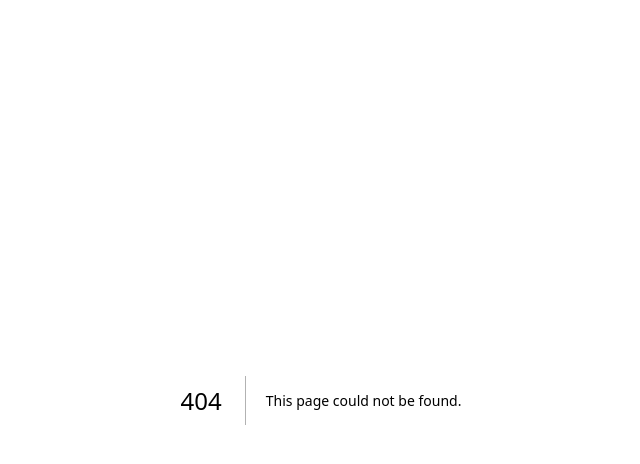
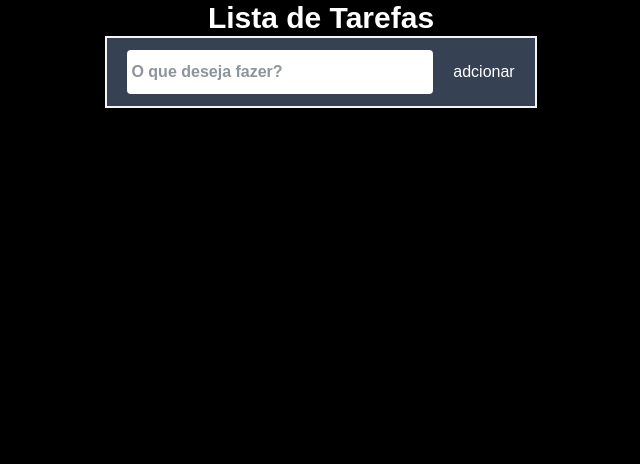
Before and after one commit to boma026/react_funcionalidades, a Next.js app in the folder react_funcionalidades/: page /tarefas in a window 1280 px wide. Before the commit this address had no page. Shown: the top 464 px of the page, without its empty margins (319-959 px from the left). Built offline with nearby package versions, Linux system fonts and the light colour scheme.

Commit message:
07/06/25

```diff
--- /dev/null
+++ b/react_funcionalidades/src/app/tarefas/page.tsx
@@ -0,0 +1,51 @@
+"use client"
+import { FormEvent, useState } from "react"
+
+export default function tarefas ()  {
+
+    type ListadeTarefas = {
+        checked: boolean,
+        conteudo: string
+    }
+
+    const [tarefa, setTarefa] = useState<string>("")
+    const[listaTarefas, setTarefas] = useState<ListadeTarefas[]>([])
+
+    const handleButtonAdd = (e: FormEvent) => {
+        e.preventDefault();
+        if (tarefa.trim() === "") return;
+        setTarefas([...listaTarefas, {checked: false, conteudo: tarefa}])
+        setTarefa("");
+    }
+
+    const handleButtonDelete = () => {
+
+    }
+    return (
+        <div className="w-screen h-screen bg-black flex flex-col text-white items-center">
+            <h1 className="text-3xl font-bold">Lista de Tarefas</h1>
+            <div className="w-108 h-18 border-2 border-gray-100 flex bg-gray-700">
+                <form className="flex w-full " onSubmit={handleButtonAdd}>
+                <input
+                    className="bg-white font-semibold text-gray-800 mt-3 mb-3 ml-5 rounded flex-3"
+                    type="text"
+                    placeholder=" O que deseja fazer?"
+                    value={tarefa}
+                    onChange={e => setTarefa(e.target.value)}
+                />
+                <input
+                    className="flex-1"
+                    type="submit"
+                    value="adcionar"
+                />
+
+               </form>
+
+            </div>
+              <ul className="list-disc">
+                {listaTarefas.map((item, key) =>
+               <li key={key}>{item.conteudo} <button className="hover:underline" onClick={handleButtonDelete}>- [deletar]</button></li> )}
+                </ul>
+        </div>
+    )
+}
```
Also changed, not shown: react_funcionalidades/src/app/page.tsx (+0 -20 lines).
